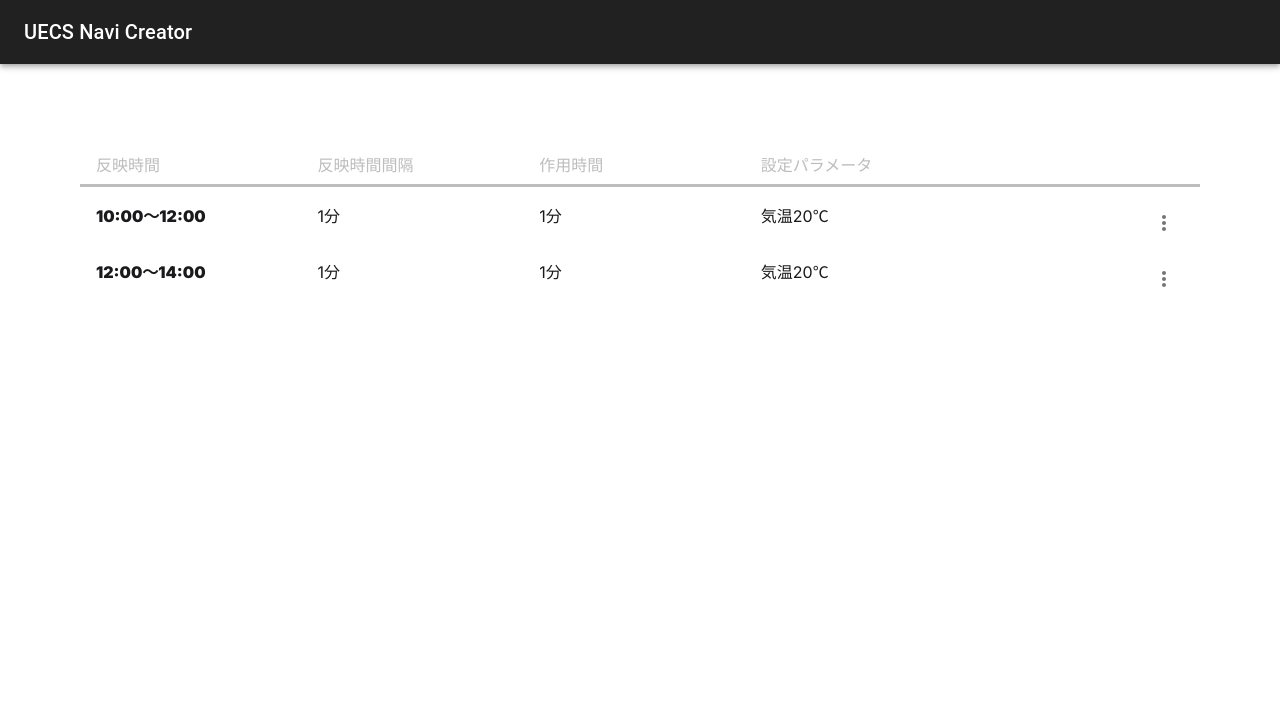
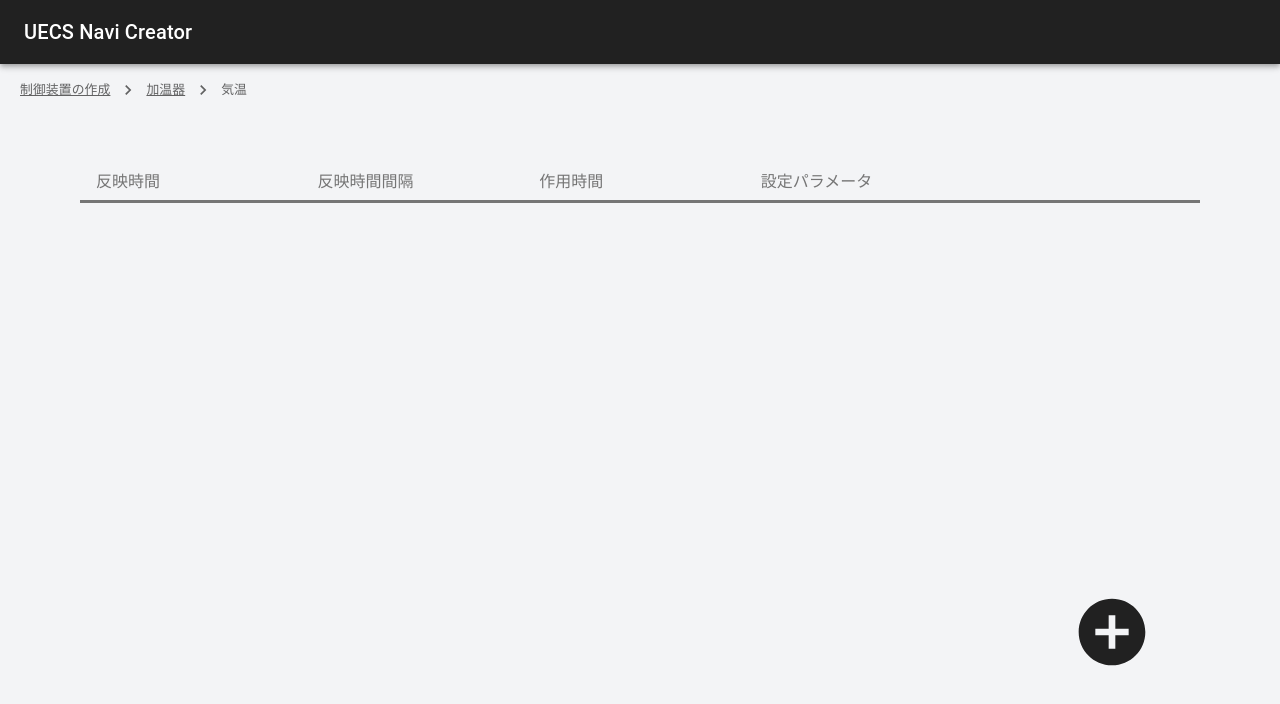
Before and after one commit to Fumiya-Tahara/uecs-navi-creator, a Next.js app in the folder frontend/: page /create/list/1 in a window 1280 px wide. Shown: the top 704 px of the page. Built offline with nearby package versions, Linux system fonts and the light colour scheme.

Commit message:
見た目作成

```diff
--- /dev/null
+++ b/frontend/src/app/create/list/[id]/components/add-items-button.tsx
@@ -0,0 +1,61 @@
+"use client";
+import AddCircleIcon from "@mui/icons-material/AddCircle";
+import { ThemeProvider, IconButton } from "@mui/material";
+import { wholeTheme } from "@/features/themes/theme";
+import { styled } from "@mui/system";
+import { ReceptionParams } from "../../../interfaces/interfaces";
+
+interface AddItemsButtonProps {
+  paramList: ReceptionParams[];
+  setParamList: React.Dispatch<React.SetStateAction<ReceptionParams[]>>;
+}
+
+const LargeIconButton = styled(IconButton)({
+  fontSize: "80px",
+});
+
+const LargeAddCircleIcon = styled(AddCircleIcon)({
+  fontSize: "80px",
+});
+
+export function AddItemsButton(props: AddItemsButtonProps) {
+  const { paramList, setParamList } = props;
+
+  const handleClick = () => {
+    const newParamList: ReceptionParams[] = [
+      ...paramList,
+      {
+        id: 1,
+        valid: true,
+        room: 1,
+        region: 1,
+        order: 1,
+        priority: 1,
+        lv: 1,
+        cast: 1,
+        sr: "s",
+        ccm_type: "InAirTemp",
+        unit: "℃",
+        sthr: 0,
+        stmn: 0,
+        edhr: 0,
+        edmn: 0,
+        inmn: 0,
+        dumn: 0,
+        rly_l: 1,
+        rly_h: 1,
+      },
+    ];
+    setParamList(newParamList);
+  };
+
+  return (
+    <div>
+      <ThemeProvider theme={wholeTheme}>
+        <LargeIconButton onClick={handleClick} color="primary">
+          <LargeAddCircleIcon />
+        </LargeIconButton>
+      </ThemeProvider>
+    </div>
+  );
+}
--- a/frontend/src/app/create/list/[id]/page.tsx
+++ b/frontend/src/app/create/list/[id]/page.tsx
@@ -1,22 +1,31 @@
 "use client";
-import { List, ListItem, IconButton, Menu, MenuItem } from "@mui/material";
+import {
+  List,
+  ListItem,
+  IconButton,
+  Menu,
+  MenuItem,
+  Box,
+  Breadcrumbs,
+} from "@mui/material";
 import { ReceptionParams } from "../../interfaces/interfaces";
 import MoreVertIcon from "@mui/icons-material/MoreVert";
+import NavigateNextIcon from "@mui/icons-material/NavigateNext";
 import { grey } from "@mui/material/colors";
-import styled from "@emotion/styled/macro";
 import { SyntheticEvent, useEffect, useState } from "react";
 import { getReceptionParams } from "@/features/stub/create-func";
 import Link from "next/link";
+import { AddItemsButton } from "./components/add-items-button";
 
 export default function Sets() {
   const [paramList, setParamList] = useState<ReceptionParams[]>([]);
   const [anchorEl, setAnchorEl] = useState<HTMLButtonElement>();
 
-  useEffect(() => {
-    // APIからパラメータを取得する
-    const savedParamList: ReceptionParams[] = getReceptionParams();
-    setParamList(savedParamList);
-  }, []);
+  // useEffect(() => {
+  //   // APIからパラメータを取得する
+  //   const savedParamList: ReceptionParams[] = getReceptionParams();
+  //   setParamList(savedParamList);
+  // }, []);
 
   const handleClick = (event: SyntheticEvent) => {
     if (!(event.currentTarget instanceof HTMLButtonElement)) {
@@ -30,20 +39,47 @@ export default function Sets() {
   };
 
   return (
-    <div className="min-h-screen py-20 px-20">
-      {paramList.length == 0 ? (
-        <div className="mt-16 flex justify-center items-center">
-          <div className="text-4xl text-gray-300">設定を追加してください</div>
-        </div>
-      ) : (
-        <>
-          <div>
+    <div className="min-h-screen py-24 px-20">
+      <Box sx={{ position: "fixed", bottom: "120px", right: "120px" }}>
+        <AddItemsButton paramList={paramList} setParamList={setParamList} />
+      </Box>
+      <Box
+        sx={{
+          position: "absolute",
+          top: "80px",
+          left: "20px",
+        }}
+      >
+        <Breadcrumbs
+          separator={<NavigateNextIcon fontSize="small" />}
+          aria-label="breadcrumb"
+          sx={{ fontSize: "0.8rem" }}
+        >
+          <Link
+            href="/create"
+            style={{
+              color: "inherit",
+            }}
+          >
+            制御装置の作成
+          </Link>
+          <Link
+            href="/create"
+            style={{
+              color: "inherit",
+            }}
+          >
+            加温器
+          </Link>
+          <Box>気温</Box>,
+        </Breadcrumbs>
+      </Box>
       <div
         className="py-2 px-4"
         style={{
-                color: grey[400],
+          color: grey[600],
           borderBottom: "solid",
-                borderColor: grey[400],
+          borderColor: grey[600],
         }}
       >
         <div className="w-4/5 grid grid-cols-4 gap-4">
@@ -53,10 +89,19 @@ export default function Sets() {
           <div>設定パラメータ</div>
         </div>
       </div>
+      {paramList.length != 0 ? (
+        <div>
           <List>
             {paramList.map((param, index) => {
               return (
-                  <ListItem key={index}>
+                <ListItem
+                  key={index}
+                  sx={{
+                    "&:hover": {
+                      backgroundColor: "rgb(223, 224, 226)",
+                    },
+                  }}
+                >
                   <div className="w-full flex justify-between">
                     <div className="w-4/5 grid grid-cols-4 gap-4">
                       <div className="font-black">
@@ -67,7 +112,7 @@ export default function Sets() {
                       </div>
                       <div>{param.inmn}分</div>
                       <div>{param.dumn}分</div>
-                        <div>気温20℃</div>
+                      <div>気温--℃</div>
                     </div>
                     <IconButton onClick={handleClick}>
                       <MoreVertIcon />
@@ -90,10 +135,7 @@ export default function Sets() {
                           設定する
                         </Link>
                       </MenuItem>
-                        <MenuItem
-                          onClick={handleClose}
-                          sx={{ color: "#d32f2f" }}
-                        >
+                      <MenuItem onClick={handleClose} sx={{ color: "#d32f2f" }}>
                         削除する
                       </MenuItem>
                     </Menu>
@@ -103,8 +145,7 @@ export default function Sets() {
             })}
           </List>
         </div>
-        </>
-      )}
+      ) : null}
     </div>
   );
 }
--- a/frontend/src/app/create/page.tsx
+++ b/frontend/src/app/create/page.tsx
@@ -1,10 +1,13 @@
 "use client";
-import { Box } from "@mui/material";
+import { Box, Breadcrumbs } from "@mui/material";
+import NavigateNextIcon from "@mui/icons-material/NavigateNext";
 import { AddEnvConditionButton } from "./components/add-env-condition-button";
 import { useState } from "react";
 import { EnvCondition } from "./interfaces/interfaces";
 import { getEnvConditionList } from "../../features/stub/create-func";
 import { EnvConditionCard } from "./components/env-condition-card";
+import { grey } from "@mui/material/colors";
+import Link from "next/link";
 
 function Create() {
   const [selectedEnvCondition, setSelectedEnvCondition] = useState<
@@ -21,6 +24,29 @@ function Create() {
           selectedEnvCondition={selectedEnvCondition}
           setSelectedEnvCondition={setSelectedEnvCondition}
         />
+      </Box>
+      <Box
+        sx={{
+          position: "absolute",
+          top: "80px",
+          left: "20px",
+        }}
+      >
+        <Breadcrumbs
+          separator={<NavigateNextIcon fontSize="small" />}
+          aria-label="breadcrumb"
+          sx={{ fontSize: "0.8rem" }}
+        >
+          <Link
+            href="/create"
+            style={{
+              color: "inherit",
+            }}
+          >
+            制御装置の作成
+          </Link>
+          <Box>加温器</Box>,
+        </Breadcrumbs>
       </Box>
       <div className="grid grid-cols-12 gap-4">
         {selectedEnvCondition.length == 0 ? (
--- a/frontend/src/app/create/setting/[id]/components/reception-params.tsx
+++ b/frontend/src/app/create/setting/[id]/components/reception-params.tsx
@@ -37,7 +37,7 @@ export default function ReceptionParams(props: ReceptionParamsProps) {
         {envConditionIconMap["気温"]}
         <h2 className="m-0">気温</h2>
       </div>
-      <div className="pt-6">
+      <div className="pt-3">
         <div>
           <div>
             <h5 className="mb-1">設定を有効にする</h5>
@@ -74,8 +74,9 @@ export default function ReceptionParams(props: ReceptionParamsProps) {
               />
             </div>
           </div>
+          <div className="flex">
             <div>
-            <h5 className="mt-10 mb-4">反映時間</h5>
+              <h5 className="mt-9 mb-4">反映時間</h5>
               <LocalizationProvider dateAdapter={AdapterDayjs}>
                 <TimePicker
                   label="反映開始"
@@ -108,8 +109,8 @@ export default function ReceptionParams(props: ReceptionParamsProps) {
                 />
               </LocalizationProvider>
             </div>
-          <div>
-            <h5 className="mt-10 mb-4">反映時間間隔 / 作用時間</h5>
+            <div className="pl-12">
+              <h5 className="mt-9 mb-4">反映時間間隔 / 作用時間</h5>
               <TextField
                 label="反映時間"
                 type="number"
@@ -138,9 +139,10 @@ export default function ReceptionParams(props: ReceptionParamsProps) {
                 }}
               />
             </div>
+          </div>
 
           <div>
-            <h5 className="mt-10 mb-4">ROOM / REGION / ORDER / PRIORITY</h5>
+            <h5 className="mt-9 mb-4">ROOM / REGION / ORDER / PRIORITY</h5>
             <div className="mt-2 grid grid-cols-12 gap-2">
               <TextField
                 label="ROOM"
@@ -178,7 +180,7 @@ export default function ReceptionParams(props: ReceptionParamsProps) {
           </div>
 
           <div>
-            <h5 className="mt-10 mb-4">リレーの選択</h5>
+            <h5 className="mt-9 mb-4">リレーの選択</h5>
             <div>
               <FormGroup aria-label="position" row>
                 <FormControlLabel
--- a/frontend/src/app/create/setting/[id]/page.tsx
+++ b/frontend/src/app/create/setting/[id]/page.tsx
@@ -9,7 +9,11 @@ import {
   getSelectedDeviceList,
   getEnvConditionList,
 } from "@/features/stub/create-func";
+import { Box } from "@mui/material";
 import { redirect, usePathname } from "next/navigation";
+import Breadcrumbs from "@mui/material/Breadcrumbs";
+import NavigateNextIcon from "@mui/icons-material/NavigateNext";
+import Link from "next/link";
 
 interface TabPanelProps {
   children?: React.ReactNode;
@@ -53,9 +57,48 @@ export default function Detail() {
   }
 
   return (
-    <div className="min-h-screen py-16 px-20">
+    <div className="h-screen py-16 px-32">
+      <Box
+        sx={{
+          position: "absolute",
+          top: "80px",
+          left: "20px",
+        }}
+      >
+        <Breadcrumbs
+          separator={<NavigateNextIcon fontSize="small" />}
+          aria-label="breadcrumb"
+          sx={{ fontSize: "0.8rem" }}
+        >
+          <Link
+            href="/create"
+            style={{
+              color: "inherit",
+            }}
+          >
+            制御装置の作成
+          </Link>
+          <Link
+            href="/create"
+            style={{
+              color: "inherit",
+            }}
+          >
+            加温器
+          </Link>
+          <Link
+            href="/create"
+            style={{
+              color: "inherit",
+            }}
+          >
+            気温
+          </Link>
+          <Box>設定</Box>,
+        </Breadcrumbs>
+      </Box>
       <div
-        className="p-16"
+        className="py-6 px-6"
         style={{ backgroundColor: "rgb(209 213 219)", borderRadius: "12px" }}
       >
         <ReceptionParams device={device} />
--- a/frontend/src/app/layout.tsx
+++ b/frontend/src/app/layout.tsx
@@ -21,7 +21,7 @@ export default function RootLayout({
         className={`${inter.className}`}
         style={{
           color: "#1a1a1c",
-          backgroundColor: "rgb(243 244 246);",
+          backgroundColor: "rgb(243 244 246)",
           height: "100vh",
           margin: 0,
         }}
```
Also changed, not shown: frontend/src/app/create/list/[id]/components/add-params-button.tsx (deleted). Lines whose indentation alone changed are shown as unchanged.
